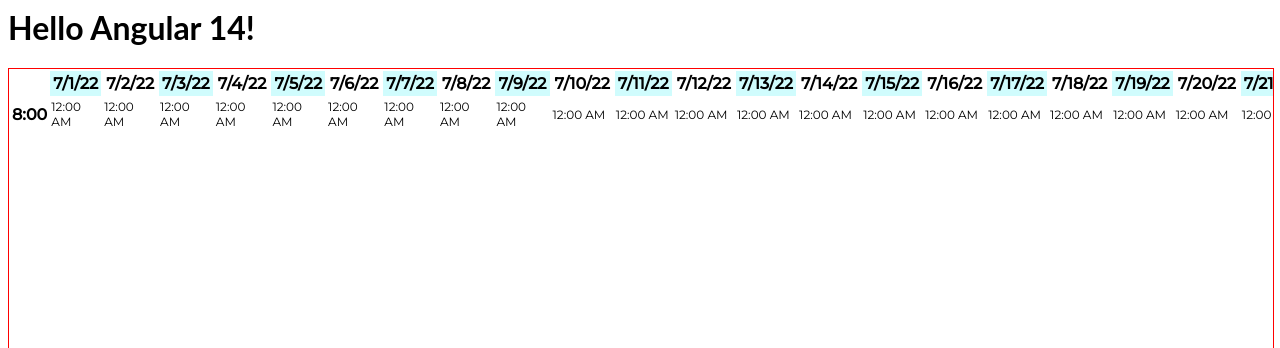
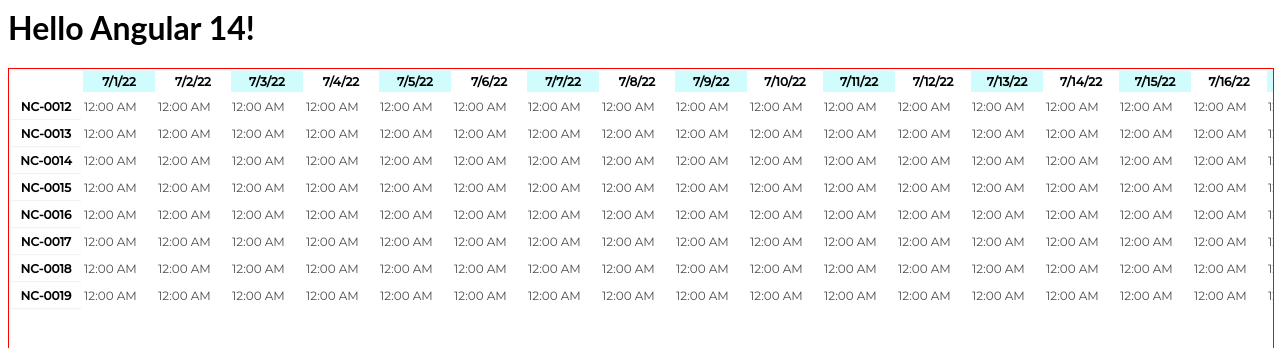
Before and after one commit to tuanvinhtl/angular-ivy-dynamic-date, an Angular app: page / in a window 1280 px wide. Shown: the top 348 px of the page. Built offline with nearby package versions, Linux system fonts and the light colour scheme.

Commit message:
3 files modified

```diff
--- a/src/app/app.component.css
+++ b/src/app/app.component.css
@@ -12,7 +12,14 @@
   font-size: 12px;
   margin: 5px 2px;
 }
-
+.heading-left {
+  font-size: 12px;
+  padding: 5px 0;
+  position: sticky;
+  left: 0;
+  background-color: white;
+  box-shadow: rgba(0, 0, 0, 0.05) 0px 1px 1px 0px;
+}
 .weeks {
   overflow-x: scroll;
   flex-wrap: unset;
@@ -37,6 +44,10 @@
   width: 100%;
   position: absolute;
 }
+th {
+  padding: 0 5px;
+  font-size: 12px;
+}
 
 .week span {
   text-align: center;
@@ -45,4 +56,5 @@
 
 .date-slot {
   font-size: 12px;
+  color: rgba(0, 0, 0, 0.7);
 }
--- a/src/app/app.component.html
+++ b/src/app/app.component.html
@@ -4,14 +4,19 @@
   <table class="table2 mqtable3">
     <tbody>
       <tr>
-        <th></th>
+        <th style="min-width:60px"></th>
         <th class="day" *ngFor="let day of calendar">
           {{ day | date: 'shortDate' }}
         </th>
       </tr>
-      <tr>
-        <th>8:00</th>
-        <td *ngFor="let day of calendar" [attr.id]="day" class="date-slot">
+      <tr *ngFor="let booking of booking_order">
+        <th class="heading-left">{{ booking.order_id }}</th>
+        <td
+          style="min-width:70px"
+          *ngFor="let day of calendar"
+          [attr.id]="day"
+          class="date-slot"
+        >
           {{ day | date: 'shortTime' }}
         </td>
       </tr>
--- a/src/app/app.component.ts
+++ b/src/app/app.component.ts
@@ -19,6 +19,50 @@
   name = 'Angular ' + VERSION.major;
   calendar = [];
   maxScrollLeft = 0;
+
+  booking_order = [
+    {
+      order_id: 'NC-0012',
+      start_time: '2022-07-10T17:00:00.000Z',
+      end_tine: '2022-07-12T17:00:00.000Z',
+    },
+    {
+      order_id: 'NC-0013',
+      start_time: '2022-07-10T17:00:00.000Z',
+      end_tine: '2022-07-12T17:00:00.000Z',
+    },
+    {
+      order_id: 'NC-0014',
+      start_time: '2022-07-10T17:00:00.000Z',
+      end_tine: '2022-07-12T17:00:00.000Z',
+    },
+    {
+      order_id: 'NC-0015',
+      start_time: '2022-07-10T17:00:00.000Z',
+      end_tine: '2022-07-12T17:00:00.000Z',
+    },
+    {
+      order_id: 'NC-0016',
+      start_time: '2022-07-10T17:00:00.000Z',
+      end_tine: '2022-07-12T17:00:00.000Z',
+    },
+    {
+      order_id: 'NC-0017',
+      start_time: '2022-07-10T17:00:00.000Z',
+      end_tine: '2022-07-12T17:00:00.000Z',
+    },
+    {
+      order_id: 'NC-0018',
+      start_time: '2022-07-10T17:00:00.000Z',
+      end_tine: '2022-07-12T17:00:00.000Z',
+    },
+    {
+      order_id: 'NC-0019',
+      start_time: '2022-07-10T17:00:00.000Z',
+      end_tine: '2022-07-12T17:00:00.000Z',
+    },
+  ];
+
   constructor(private cdr: ChangeDetectorRef) {
     const startWeek = moment().startOf('month');
     const endWeek = moment().endOf('month');
@@ -30,6 +74,7 @@
       calendar.push(moment(startWeek).add(week + 1, 'day'));
     }
     this.calendar = calendar;
+    console.log(this.calendar);
   }
 
   onScroll(el: Event) {
```
